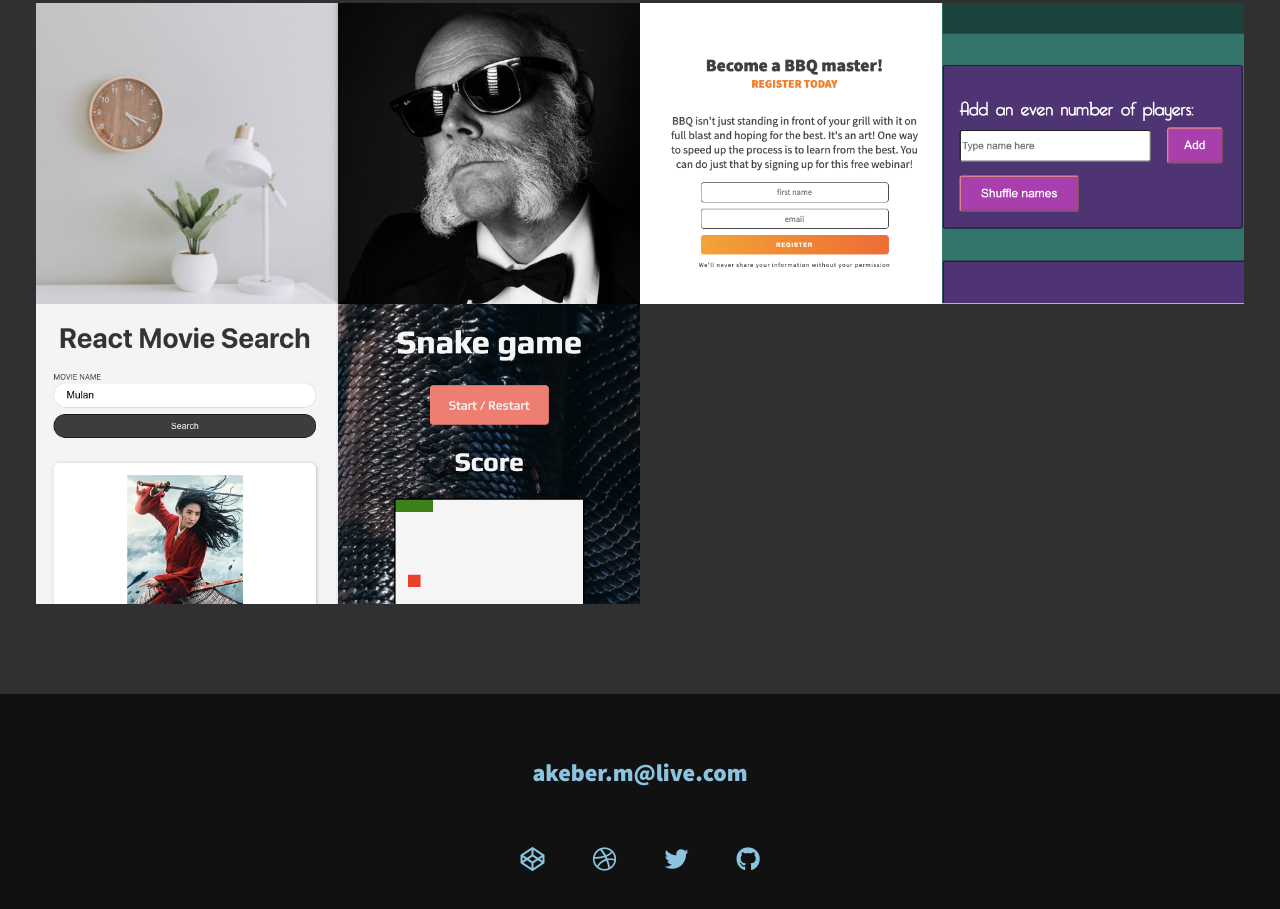
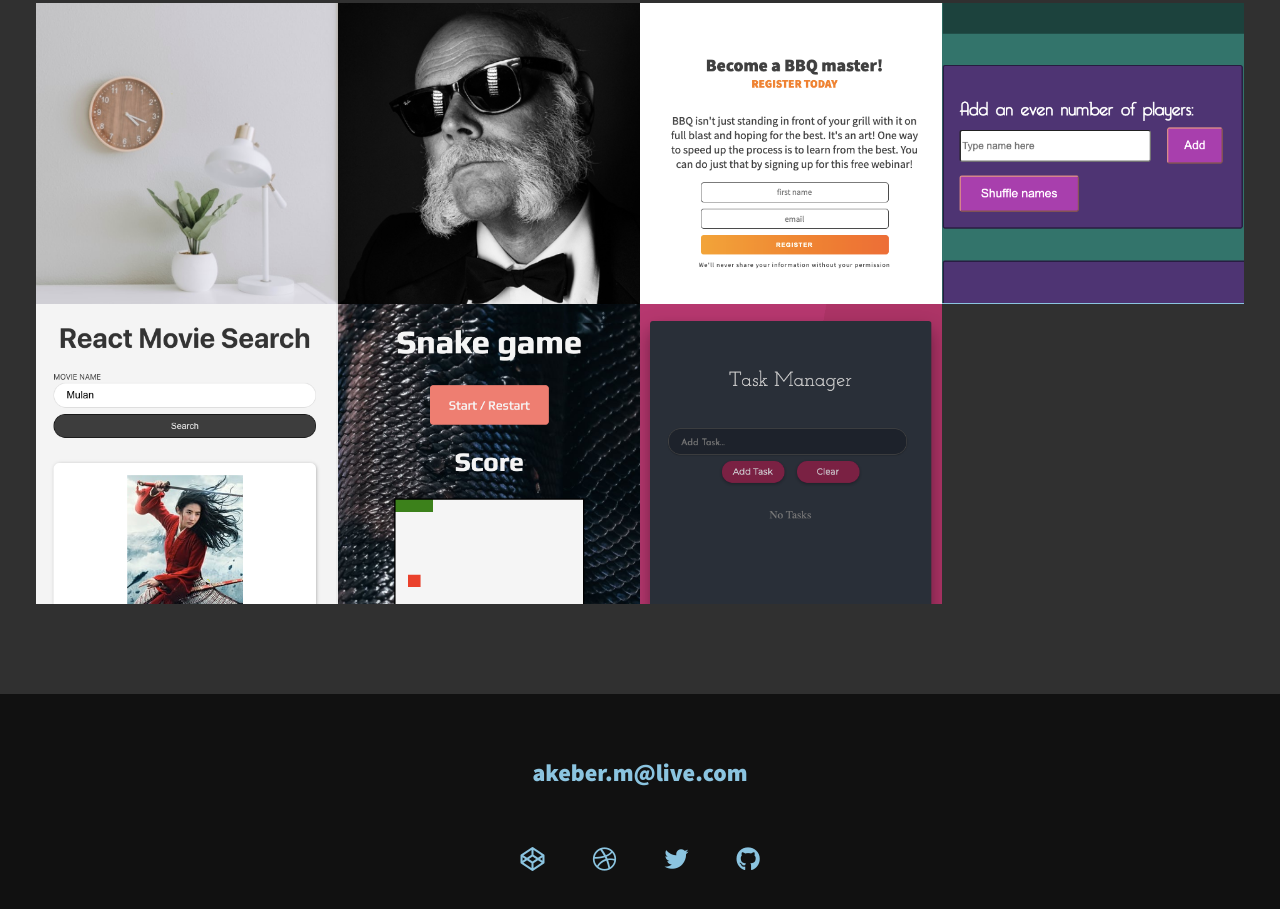
Before and after one commit to akeber89/my-portfolio-page, a plain HTML site: page index.html in a window 1280 px wide. Shown: the part 2179-3088 px from the top of the page. Drawn offline with nearby package versions, Linux system fonts and the light colour scheme.

Commit message:
new portfolio item

```diff
--- a/index.html
+++ b/index.html
@@ -143,9 +143,9 @@
         </a>
 
         <!-- Portfolio item 07 -->
-        <!-- <a href="#" class="portfolio__item">
-            <img src="" alt="" class="portfolio__img">
-        </a> -->
+        <a href="https://akeber89.github.io/task-manager/" class="portfolio__item">
+            <img src="images/portfolio-07.png" alt="" class="portfolio__img">
+        </a>
 
         <!-- Portfolio item 08 -->
         <!-- <a href="#" class="portfolio__item">
@@ -166,7 +166,7 @@
     <!-- Footer -->
 
     <footer class="footer">
-        <!-- replace with your own email address -->
+
         <a href="mailto:akeber.m@live.com" class="footer__link">akeber.m@live.com</a>
         <ul class="social-list">
             <li class="social-list__item"><a class="social-list__link" href="https://codepen.io"><i class="fab fa-codepen"></i></a></li>
```
